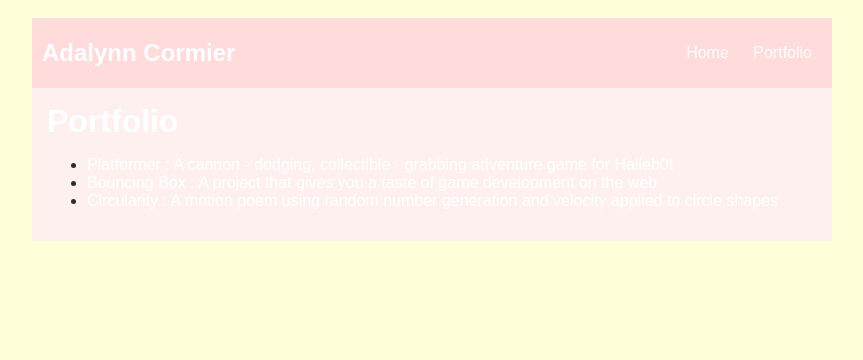
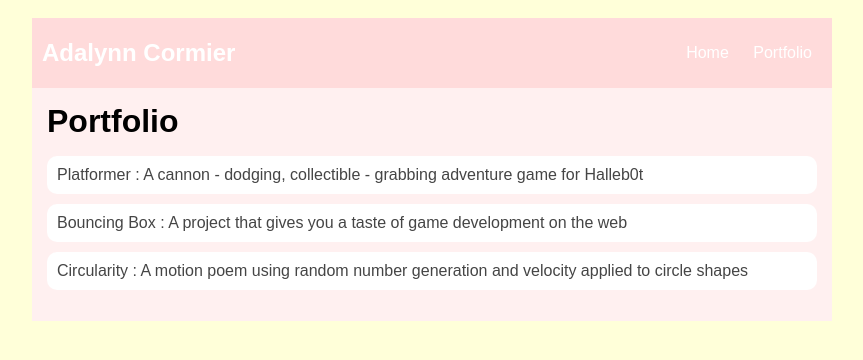
Before and after one commit to AdalynnCormier8179995/AdalynnCormier8179995.github.io, a plain HTML site: page portfolio.html in a window 1280 px wide. Shown: the whole page, without its empty margins (208-1071 px from the left). Drawn offline with Linux system fonts and the light colour scheme.

Commit message:
portfolio

```diff
--- a/portfolio.html
+++ b/portfolio.html
@@ -1,6 +1,6 @@
 <!DOCTYPE HTML>
 <html>
-    <head> <title>MyName’s Computer Science Website</title>
+    <head> <title>Adalynn's Computer Science Website</title>
       <link rel="stylesheet" href="style.css">
     </head>
 
--- a/style.css
+++ b/style.css
@@ -62,3 +62,28 @@
    h2, h3 {
        margin: 0px;
    }
+
+         .content h1 {
+             color: black;
+         }
+
+         #portfolio {
+             list-style-type: none;
+             padding-left: 0;
+         }
+
+         #portfolio li {
+             background: #fff;
+             padding: 10px;
+             border-radius: 10px;
+             margin-bottom: 10px;
+         }
+
+         #portfolio li:hover {
+             background: #eee;
+         }
+
+         #portfolio a {
+             text-decoration: none;
+             color: #454545;
+         }
```
